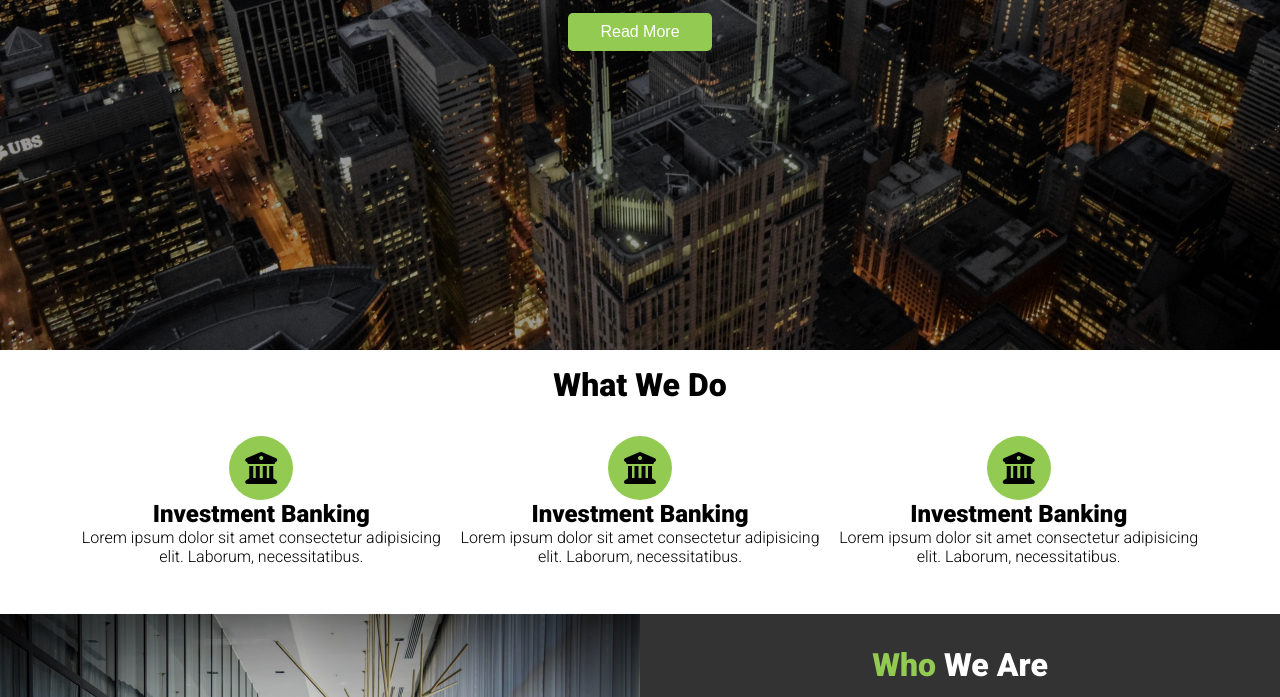
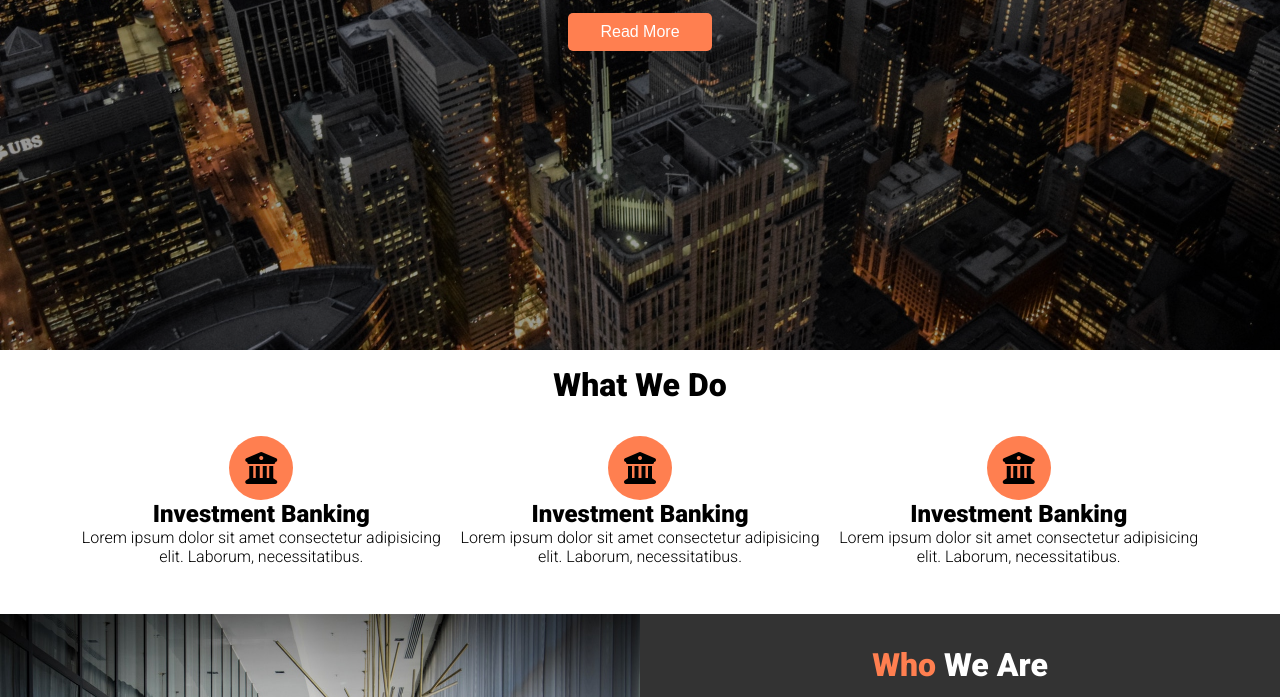
Before and after one commit to Doston-Dev/EdgeLedger, a plain HTML site: page index.html in a window 1280 px wide. Shown: the part 505-1202 px from the top of the page. Drawn offline with Linux system fonts and the light colour scheme.

Commit message:
style css add

```diff
--- a/index.html
+++ b/index.html
@@ -5,7 +5,7 @@
     <meta http-equiv="X-UA-Compatible" content="IE=edge">
     <meta name="viewport" content="width=device-width, initial-scale=1.0">
     <script src="https://kit.fontawesome.com/526225b32a.js" crossorigin="anonymous"></script>
-    <link rel="stylesheet" href="/style.css">
+    <link rel="stylesheet" href="style.css">
     <title>Document</title>
 </head>
 <body>
--- a/style.css
+++ b/style.css
@@ -5,7 +5,7 @@
     box-sizing: border-box;
 }
 :root{
-    --main-color:#92CA52;
+    --main-color: coral;
     --secondary-color:#333333;
     --third-color:#fff;
 }
```
